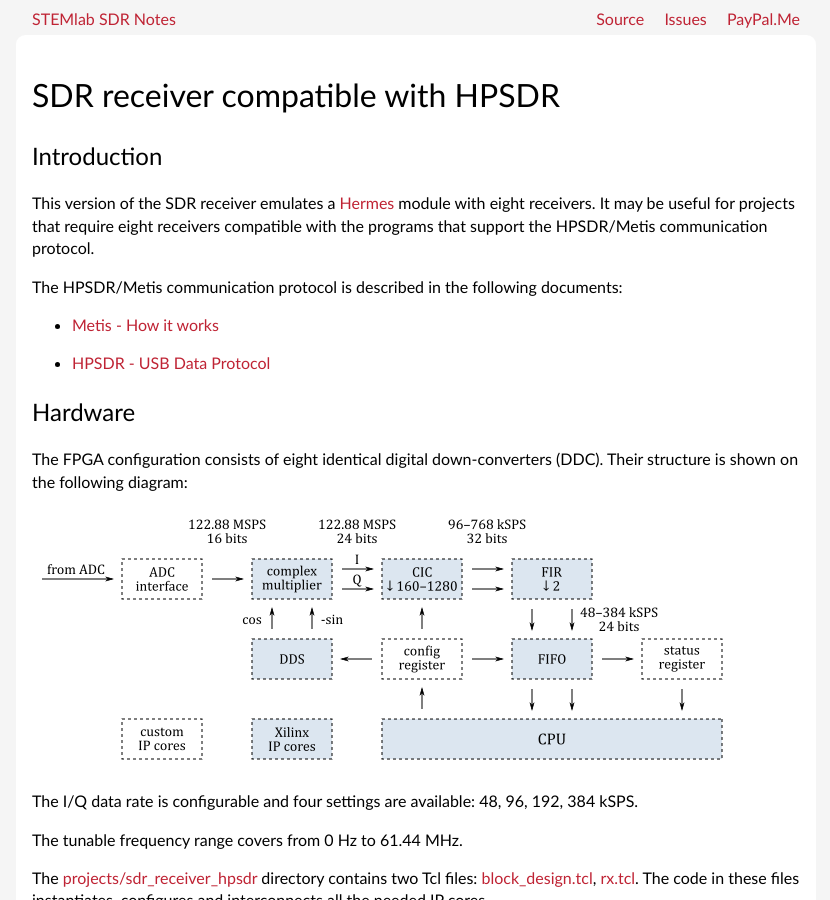
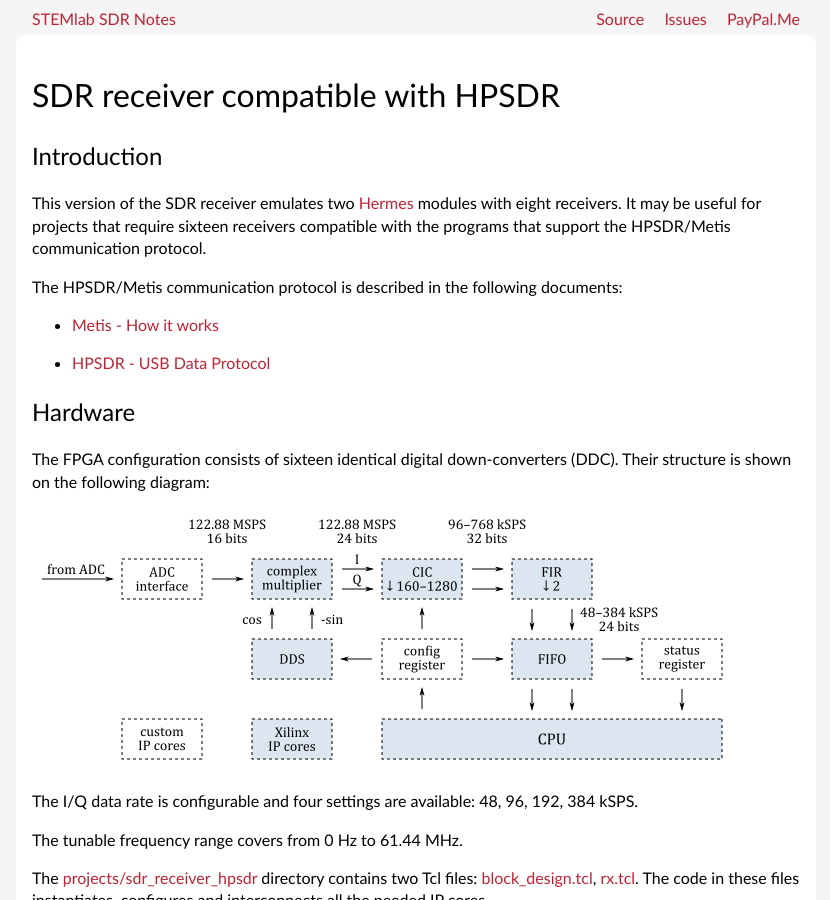
Before and after one commit to pavel-demin/stemlab-sdr-notes, a Jekyll site: the page built from sdr-receiver-hpsdr.md, in a window 1280 px wide and 900 px high. Shown: the whole window, without its empty margins (224-1054 px from the left). Built offline with Jekyll 4.4.1, drawn with Linux system fonts in a browser that asks for light colours; some of the changed text lies outside the part shown.

```diff
--- a/sdr-receiver-hpsdr.md
+++ b/sdr-receiver-hpsdr.md
@@ -7,7 +7,7 @@
 Introduction
 -----
 
-This version of the SDR receiver emulates a [Hermes](http://openhpsdr.org/hermes.php) module with eight receivers. It may be useful for projects that require eight receivers compatible with the programs that support the HPSDR/Metis communication protocol.
+This version of the SDR receiver emulates two [Hermes](http://openhpsdr.org/hermes.php) modules with eight receivers. It may be useful for projects that require sixteen receivers compatible with the programs that support the HPSDR/Metis communication protocol.
 
 The HPSDR/Metis communication protocol is described in the following documents:
 
@@ -18,7 +18,7 @@
 Hardware
 -----
 
-The FPGA configuration consists of eight identical digital down-converters (DDC). Their structure is shown on the following diagram:
+The FPGA configuration consists of sixteen identical digital down-converters (DDC). Their structure is shown on the following diagram:
 
 ![HPSDR receiver]({{ "/img/sdr-transceiver-hpsdr-ddc.png" | prepend: site.baseurl }})
 
```
Also changed, not shown: other parts of sdr-receiver-hpsdr.md (+4 -1 lines).
